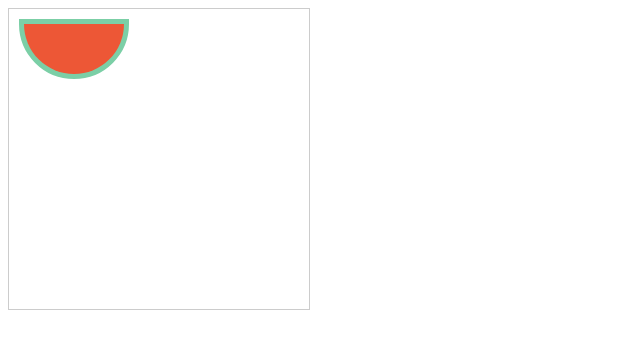
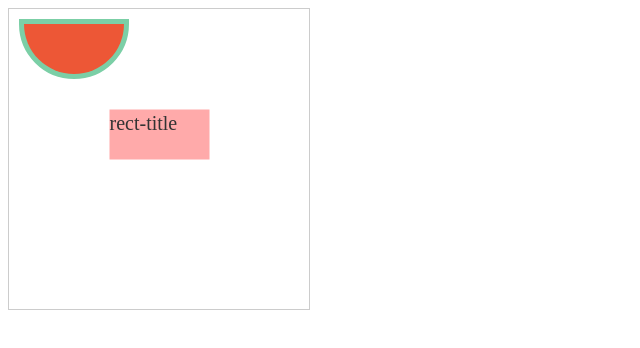
Before and after one commit to yaolynzc/canvas-learning, a plain HTML site: page fabricjs/fabric-demo/index.html in a window 1280 px wide. Shown: the whole page, without its empty margins (0-640 px from the left). Drawn offline with Linux system fonts and the light colour scheme.

Commit message:
增加集成fabric图形示例

```diff
--- a/fabricjs/fabric-demo/index.html
+++ b/fabricjs/fabric-demo/index.html
@@ -19,6 +19,7 @@
       // 创建画布
       let canvas = new fabric.Canvas("c");
 
+      /***************** 创建自定义子类 *******************/
       // 创建半圆对象，继承fabric.Object
       let Semicircle = fabric.util.createClass(fabric.Object, {
         type: "semi-circle",
@@ -54,6 +55,51 @@
       // 将半圆添加到画布里
       canvas.add(semicircle);
       console.log("semicircle", semicircle.get("type"));
+
+      /***************** 继承 fabric.js 自带的图形 *******************/
+      // 创建带标签功能的矩形
+      const LabeledRect = fabric.util.createClass(
+        // 要继承的是 fabric 的矩形
+        fabric.Rect,
+        {
+          type: "labeled-rect", // 添加一个 type 属性
+          // 初始化
+          initialize: function (options) {
+            options || (options = {}); // 初始化参数，以免报错
+            this.callSuper("initialize", options); // 继承
+            this.set("label", options.label || ""); // 设置 label ，默认值是空
+            this.set({ width: 100, height: 50 }); // 设置默认宽高
+          },
+          toObject: function () {
+            return fabric.util.object.extend(this.callSuper("toObject"), {
+              label: this.get("label"),
+            });
+          },
+
+          // 添加渲染时的操作
+          _render: function (ctx) {
+            this.callSuper("_render", ctx);
+            ctx.font = this.labelFont || "20px Helevtica";
+            ctx.fillStyle = this.labelFill || "#333";
+            // 将 label 渲染出来
+            ctx.fillText(this.label, -this.width / 2, -this.height / 2 + 20);
+          },
+        }
+      );
+      // 创建标签矩形
+      let labeledRect = new LabeledRect({
+        width: 200,
+        height: 50,
+        left: 100,
+        top: 100,
+        label: "rect-title",
+        fill: "#faa",
+      });
+
+      // 将标签矩形添加到画布中
+      canvas.add(labeledRect);
+
+      // 打印图形信息
       const allGraphics = canvas.getObjects();
       console.log(allGraphics);
     </script>
```
